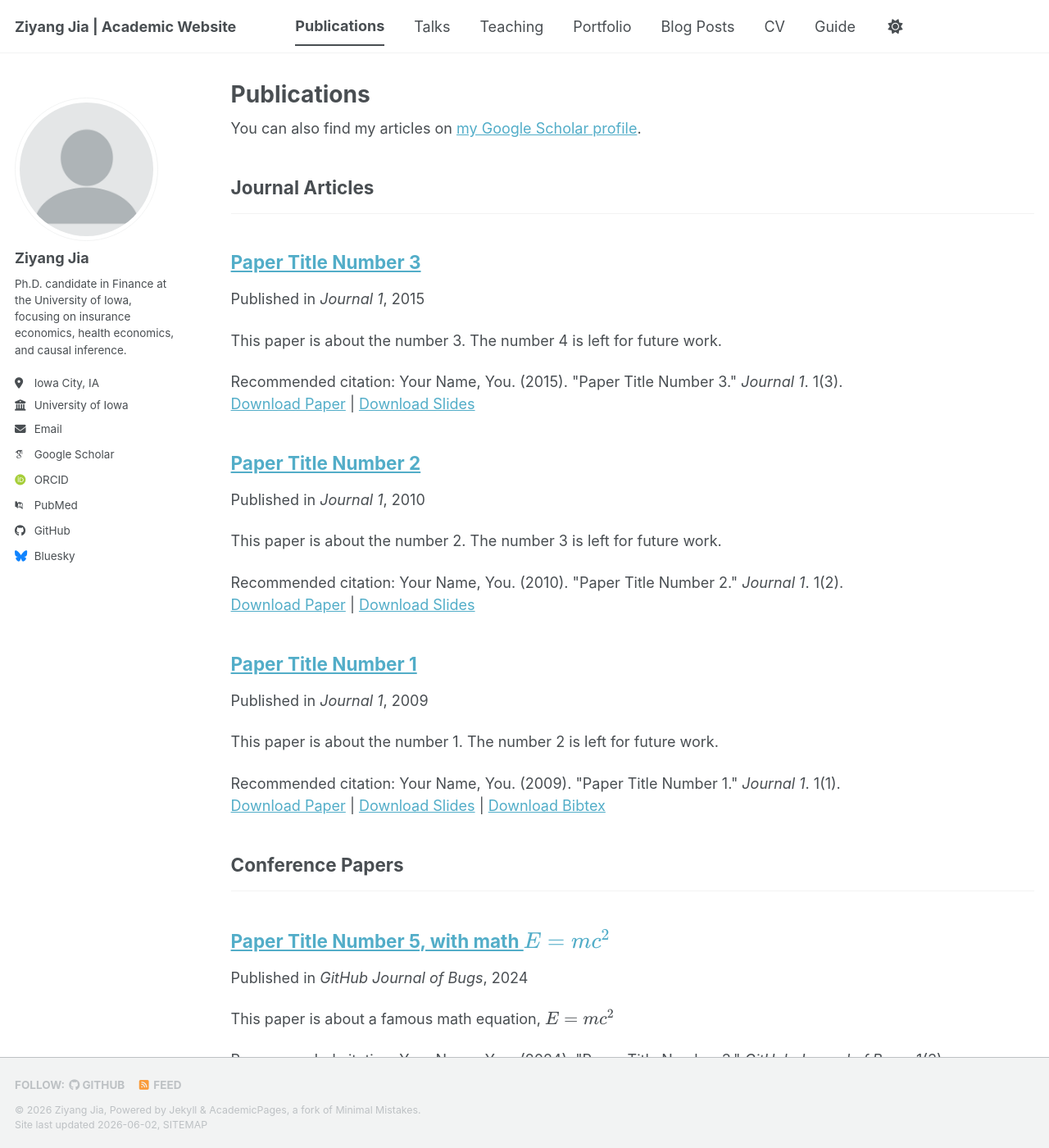
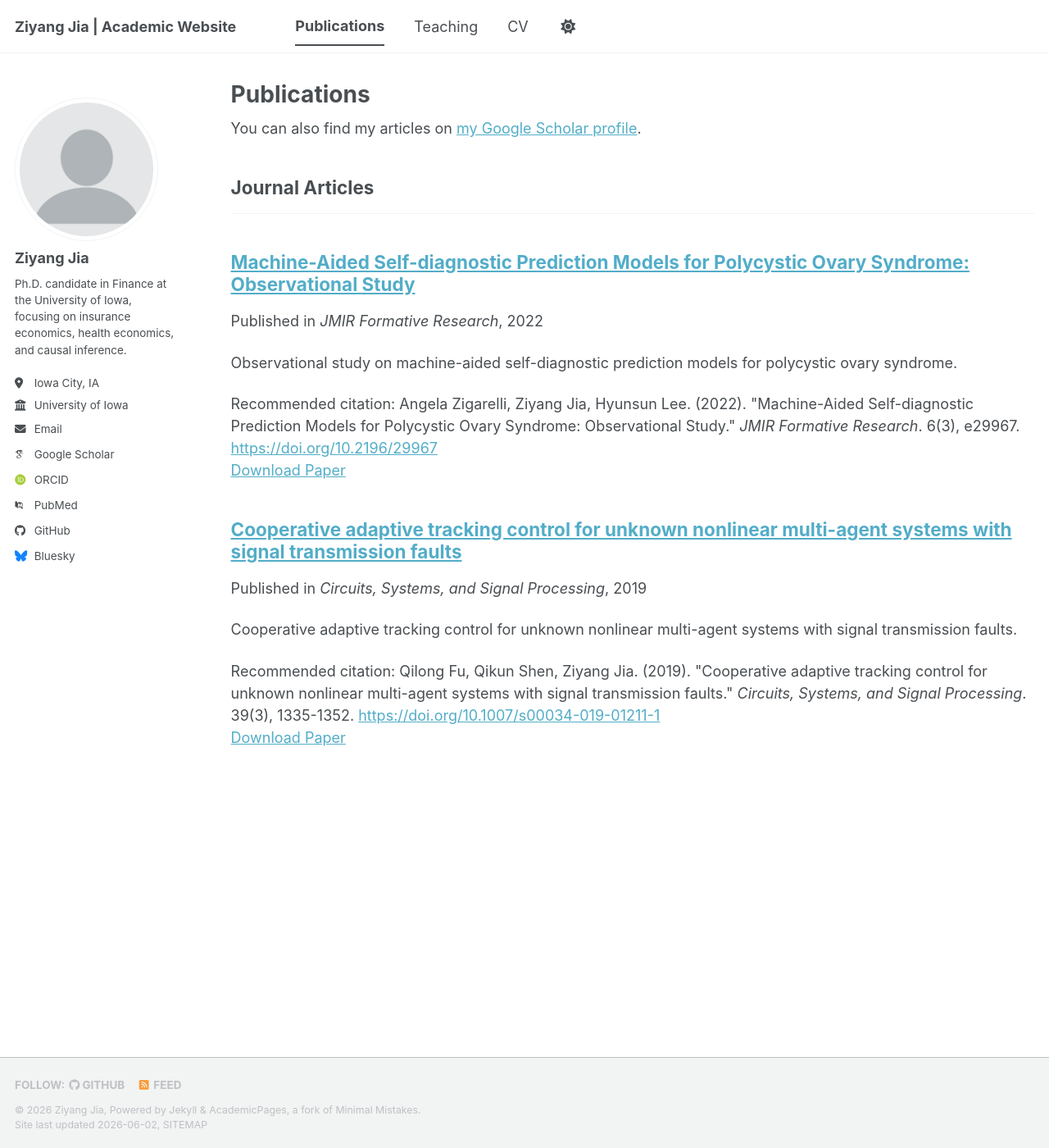
Before and after one commit to GLuminx/ziyang-jia, a Jekyll site: the page built from _pages/publications.html, in a window 1280 px wide and 1400 px high. Shown: the whole window at 82% size. Built offline with Jekyll 4.4.1, drawn with Linux system fonts in a browser that asks for light colours; some web fonts are replaced; a script bundle is joined from its source files by our own code; library files that are not in the unit come from our copies; some of the changed text lies outside the part shown.

Commit message:
Clean CV, publications, teaching; simplify navigation

```diff
--- a/_data/navigation.yml
+++ b/_data/navigation.yml
@@ -3,31 +3,13 @@
 # Changing the order here will adjust the order and you can also add additional
 # links. Removing a link prevents it from showing in the header, but does not
 # prevent it from being included in the site.
-#
-# NOTE that only one of the CV options should be selected, the first is for the
-#      Markdown formatted page while the second is generated using JSON.
 
 main:
   - title: "Publications"
     url: /publications/
 
-  - title: "Talks"
-    url: /talks/
-
   - title: "Teaching"
     url: /teaching/
 
-  - title: "Portfolio"
-    url: /portfolio/
-
-  - title: "Blog Posts"
-    url: /year-archive/
-
   - title: "CV"
     url: /cv/
-
-  # - title: "CV"
-  #   url: /cv-json/
-
-  - title: "Guide"
-    url: /markdown/
--- a/_pages/cv.md
+++ b/_pages/cv.md
@@ -34,26 +34,16 @@ Working Papers
 
 Publications
 ======
-* Angela Zigarelli, Ziyang Jia, Hyunsun Lee. "Machine-Aided Self-diagnostic Prediction Models for Polycystic Ovary Syndrome: Observational Study." *JMIR Formative Research*, 6(3), e29967. https://doi.org/10.2196/29967
-* Qilong Fu, Qikun Shen, Ziyang Jia. "Cooperative adaptive tracking control for unknown nonlinear multi-agent systems with signal transmission faults." *Circuits, Systems, and Signal Processing*, 39(3), 1335-1352. https://doi.org/10.1007/s00034-019-01211-1
-  <ul>{% for post in site.publications reversed %}
-    {% include archive-single-cv.html %}
-  {% endfor %}</ul>
-
-Talks
-======
-  <ul>{% for post in site.talks reversed %}
-    {% include archive-single-talk-cv.html  %}
-  {% endfor %}</ul>
+* Angela Zigarelli, Ziyang Jia, Hyunsun Lee. "Machine-Aided Self-diagnostic Prediction Models for Polycystic Ovary Syndrome: Observational Study." *JMIR Formative Research*, 6(3), e29967. [https://doi.org/10.2196/29967](https://doi.org/10.2196/29967)
+* Qilong Fu, Qikun Shen, Ziyang Jia. "Cooperative adaptive tracking control for unknown nonlinear multi-agent systems with signal transmission faults." *Circuits, Systems, and Signal Processing*, 39(3), 1335-1352. [https://doi.org/10.1007/s00034-019-01211-1](https://doi.org/10.1007/s00034-019-01211-1)
 
 Teaching
 ======
-* University of Iowa
-  * Principles of Risk Management and Insurance
-  * Introductory Financial Management
-  <ul>{% for post in site.teaching reversed %}
-    {% include archive-single-cv.html %}
-  {% endfor %}</ul>
+* **Introductory Financial Management**, University of Iowa
+  * Leading discussions: Spring 2023, Spring 2025
+  * Standalone lecture: Fall 2023
+* **Principles of Risk Management and Insurance**, University of Iowa
+  * Spring 2026
 
 Discussions
 ======
--- a/_publications/2009-10-01-paper-title-number-1.md
+++ /dev/null
@@ -1,14 +0,0 @@
----
-title: "Paper Title Number 1"
-collection: publications
-category: manuscripts
-permalink: /publication/2009-10-01-paper-title-number-1
-excerpt: 'This paper is about the number 1. The number 2 is left for future work.'
-date: 2009-10-01
-venue: 'Journal 1'
-slidesurl: 'https://academicpages.github.io/files/slides1.pdf'
-paperurl: 'https://academicpages.github.io/files/paper1.pdf'
-bibtexurl: 'https://academicpages.github.io/files/bibtex1.bib'
-citation: 'Your Name, You. (2009). &quot;Paper Title Number 1.&quot; <i>Journal 1</i>. 1(1).'
----
-The contents above will be part of a list of publications, if the user clicks the link for the publication than the contents of section will be rendered as a full page, allowing you to provide more information about the paper for the reader. When publications are displayed as a single page, the contents of the above "citation" field will automatically be included below this section in a smaller font.
--- a/_publications/2010-10-01-paper-title-number-2.md
+++ /dev/null
@@ -1,14 +0,0 @@
----
-title: "Paper Title Number 2"
-collection: publications
-category: manuscripts
-permalink: /publication/2010-10-01-paper-title-number-2
-excerpt: 'This paper is about the number 2. The number 3 is left for future work.'
-date: 2010-10-01
-venue: 'Journal 1'
-slidesurl: 'https://academicpages.github.io/files/slides2.pdf'
-paperurl: 'https://academicpages.github.io/files/paper2.pdf'
-citation: 'Your Name, You. (2010). &quot;Paper Title Number 2.&quot; <i>Journal 1</i>. 1(2).'
----
-
-The contents above will be part of a list of publications, if the user clicks the link for the publication than the contents of section will be rendered as a full page, allowing you to provide more information about the paper for the reader. When publications are displayed as a single page, the contents of the above "citation" field will automatically be included below this section in a smaller font.
--- a/_publications/2015-10-01-paper-title-number-3.md
+++ /dev/null
@@ -1,14 +0,0 @@
----
-title: "Paper Title Number 3"
-collection: publications
-category: manuscripts
-permalink: /publication/2015-10-01-paper-title-number-3
-excerpt: 'This paper is about the number 3. The number 4 is left for future work.'
-date: 2015-10-01
-venue: 'Journal 1'
-slidesurl: 'https://academicpages.github.io/files/slides3.pdf'
-paperurl: 'https://academicpages.github.io/files/paper3.pdf'
-citation: 'Your Name, You. (2015). &quot;Paper Title Number 3.&quot; <i>Journal 1</i>. 1(3).'
----
-
-The contents above will be part of a list of publications, if the user clicks the link for the publication than the contents of section will be rendered as a full page, allowing you to provide more information about the paper for the reader. When publications are displayed as a single page, the contents of the above "citation" field will automatically be included below this section in a smaller font.
--- /dev/null
+++ b/_publications/2019-03-01-cooperative-adaptive-tracking-control.md
@@ -0,0 +1,11 @@
+---
+title: "Cooperative adaptive tracking control for unknown nonlinear multi-agent systems with signal transmission faults"
+collection: publications
+category: manuscripts
+permalink: /publication/2019-03-01-cooperative-adaptive-tracking-control
+excerpt: 'Cooperative adaptive tracking control for unknown nonlinear multi-agent systems with signal transmission faults.'
+date: 2019-03-01
+venue: 'Circuits, Systems, and Signal Processing'
+paperurl: 'https://doi.org/10.1007/s00034-019-01211-1'
+citation: 'Qilong Fu, Qikun Shen, Ziyang Jia. (2019). &quot;Cooperative adaptive tracking control for unknown nonlinear multi-agent systems with signal transmission faults.&quot; <i>Circuits, Systems, and Signal Processing</i>. 39(3), 1335-1352. <a href="https://doi.org/10.1007/s00034-019-01211-1">https://doi.org/10.1007/s00034-019-01211-1</a>'
+---
--- /dev/null
+++ b/_publications/2022-03-01-pcos-self-diagnostic-models.md
@@ -0,0 +1,11 @@
+---
+title: "Machine-Aided Self-diagnostic Prediction Models for Polycystic Ovary Syndrome: Observational Study"
+collection: publications
+category: manuscripts
+permalink: /publication/2022-03-01-pcos-self-diagnostic-models
+excerpt: 'Observational study on machine-aided self-diagnostic prediction models for polycystic ovary syndrome.'
+date: 2022-03-01
+venue: 'JMIR Formative Research'
+paperurl: 'https://doi.org/10.2196/29967'
+citation: 'Angela Zigarelli, Ziyang Jia, Hyunsun Lee. (2022). &quot;Machine-Aided Self-diagnostic Prediction Models for Polycystic Ovary Syndrome: Observational Study.&quot; <i>JMIR Formative Research</i>. 6(3), e29967. <a href="https://doi.org/10.2196/29967">https://doi.org/10.2196/29967</a>'
+---
--- a/_publications/2025-06-08-paper-title-number-5.md
+++ /dev/null
@@ -1,13 +0,0 @@
----
-title: "Paper Title Number 5, with math $$E=mc^2$$"
-collection: publications
-category: conferences
-permalink: /publication/2024-02-17-paper-title-number-4
-excerpt: 'This paper is about a famous math equation, $$E=mc^2$$'
-date: 2024-02-17
-venue: 'GitHub Journal of Bugs'
-paperurl: 'https://academicpages.github.io/files/paper3.pdf'
-citation: 'Your Name, You. (2024). &quot;Paper Title Number 3.&quot; <i>GitHub Journal of Bugs</i>. 1(3).'
----
-
-Using [MathJax](https://www.mathjax.org/) in the description is supported - $$E=mc^2$$ - however, the use must be mindful that the default delimiters are `$$...$$` and `\\[...\\]` which differs from the `$...$` that is typically expected.
```
Also changed, not shown: _publications/2024-02-17-paper-title-number-4.md (deleted, +0 -13 lines), _teaching/2014-spring-teaching-1.md (deleted, +0 -20 lines), _teaching/2015-spring-teaching-2.md (deleted, +0 -20 lines), _teaching/2023-introductory-financial-management.md (added, +14 -0 lines), _teaching/2026-principles-risk-management-insurance.md (added, +11 -0 lines), docs/editing-checklist.md (added, +45 -0 lines).
